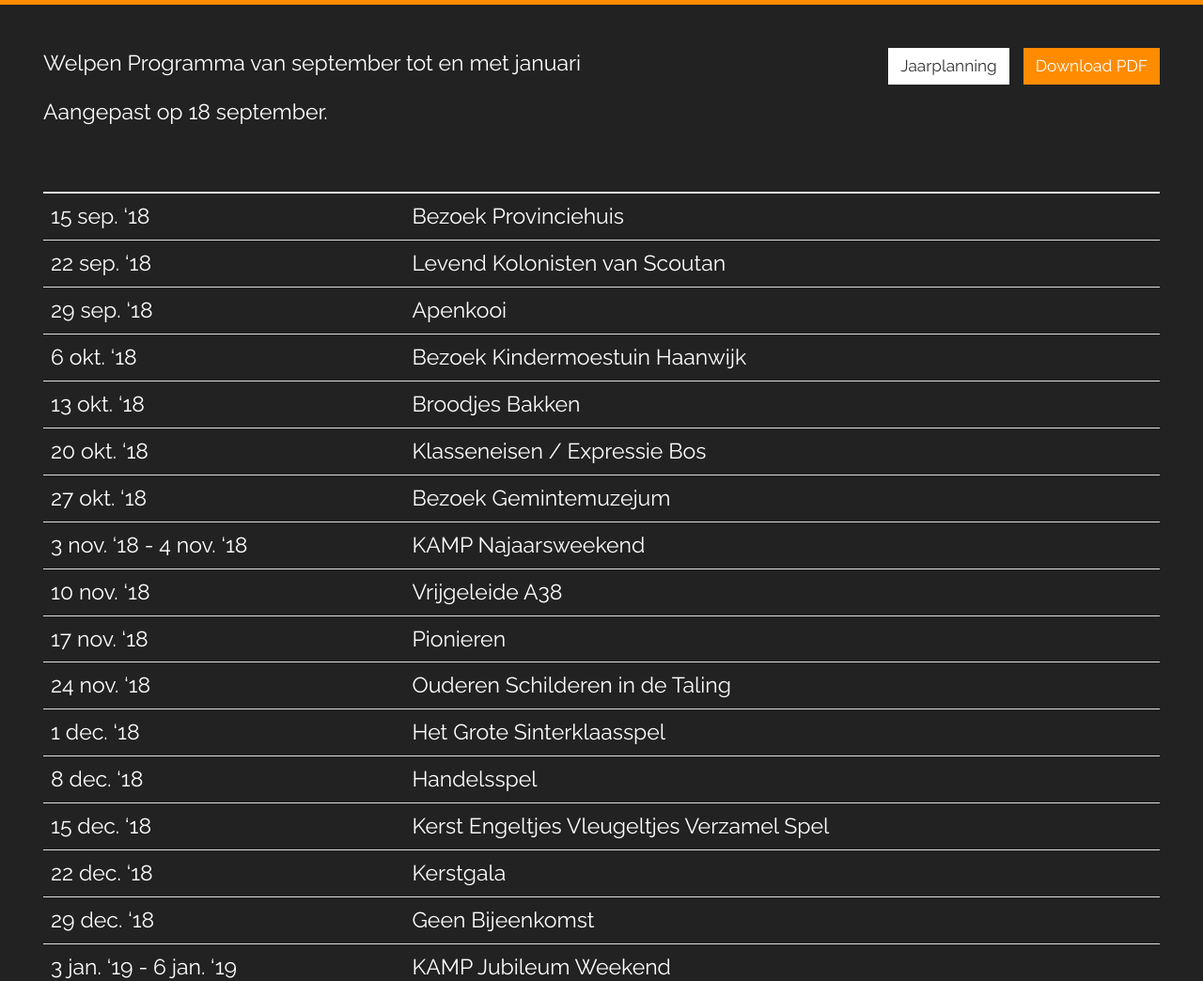
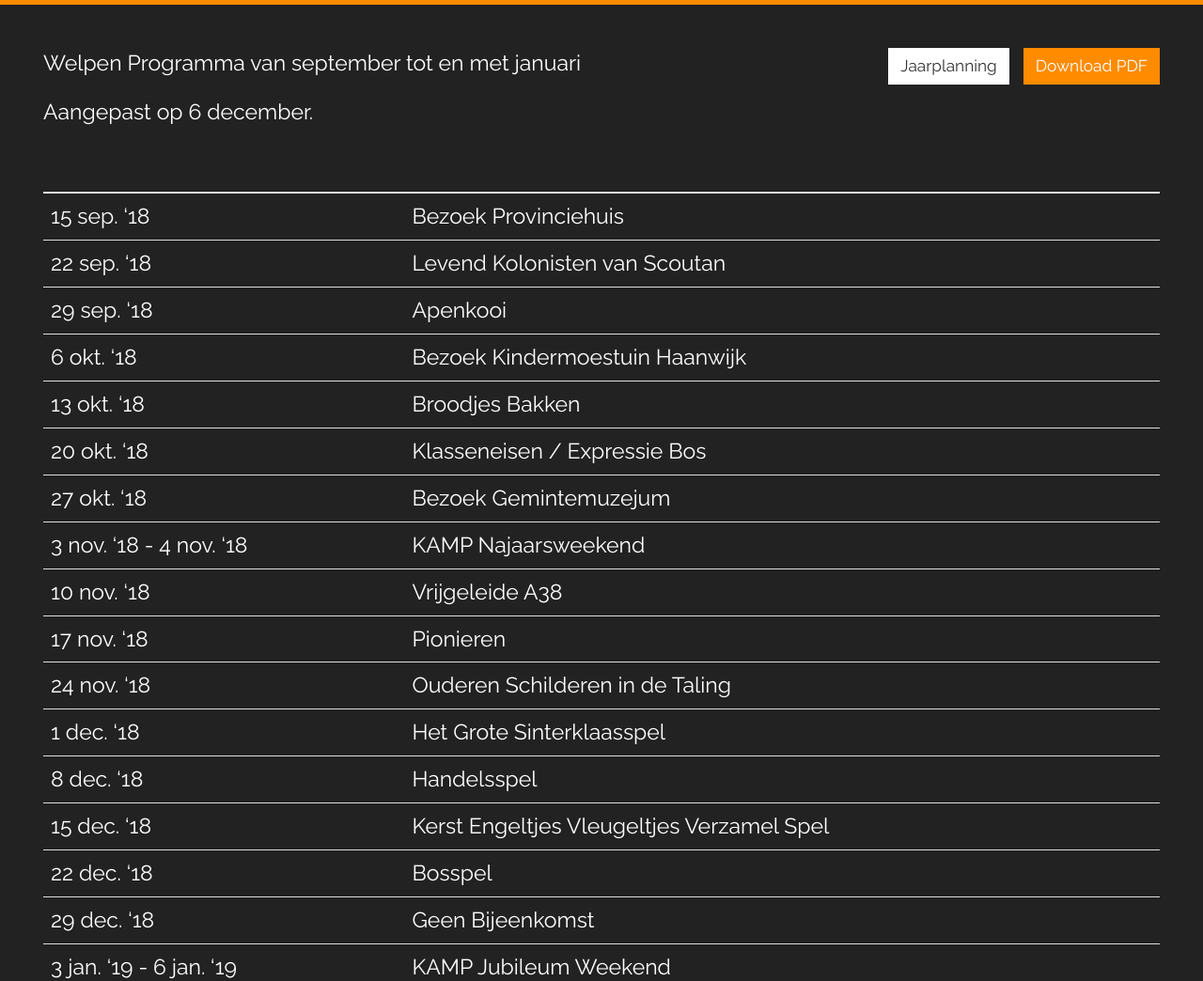
Before and after one commit to nognooitmeegemaakt/website, a Jekyll site: the page built from _agenda/welpen.md, in a window 1280 px wide. Shown: the part 270-1314 px from the top of the page at 94% size. Built offline with Jekyll 4.4.1, drawn with Linux system fonts in a browser that asks for light colours; some web fonts are replaced.

Commit message:
Update welpen.md Agenda through CMS
By Fabrizio Zanin (141.101.76.91)

```diff
--- a/_agenda/welpen.md
+++ b/_agenda/welpen.md
@@ -8,7 +8,7 @@ footer: "_Laatste wijziging 17-09-2018_"
 
 Welpen Programma van september tot en met januari
 
-Aangepast op 18 september.
+Aangepast op 6 december.
 
 | | |
 |---|---|
@@ -26,7 +26,7 @@ Aangepast op 18 september.
 | 1 dec. '18 | Het Grote Sinterklaasspel |
 | 8 dec. '18 | Handelsspel |
 | 15 dec. '18 | Kerst Engeltjes Vleugeltjes Verzamel Spel |
-| 22 dec. '18 | Kerstgala |
+| 22 dec. '18 | Bosspel |
 | 29 dec. '18 | Geen Bijeenkomst |
 | 3 jan. '19 - 6 jan. '19 | KAMP Jubileum Weekend |
 | 12 jan. '19 | Scheikundige Proefjes |
```
